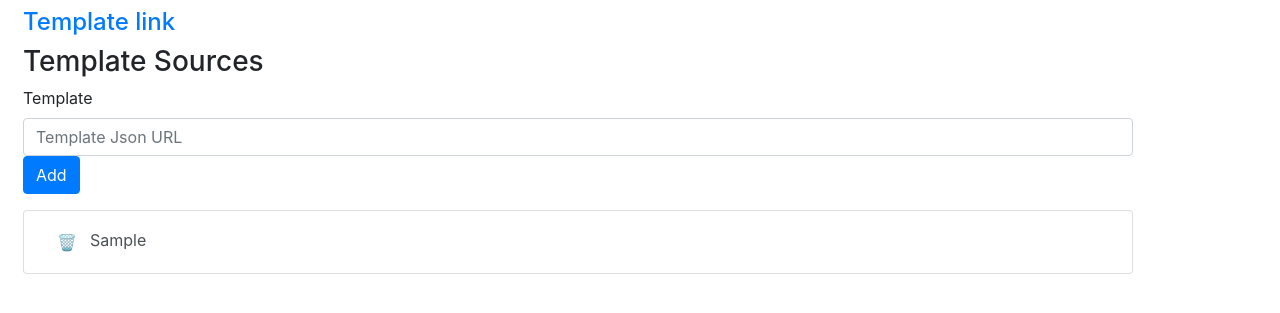
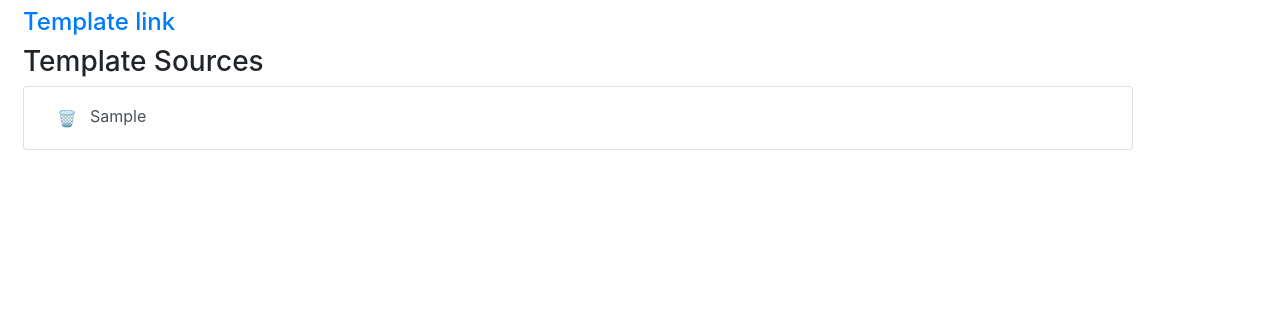
Before and after one commit to prasy-loyola/portainer-templates-manager, a Flask app: template templates/index.html in a window 1280 px wide. Shown: the top 313 px of the page. Run offline with Flask 2, Linux system fonts and the light colour scheme; the template is opened without the code that fills it: most values are stand-ins (such as "Sample title", 1, 10 or a date in 2020); some libraries are stand-ins or nearby versions.

Commit message:
hide the form

```diff
--- a/templates/index.html
+++ b/templates/index.html
@@ -18,7 +18,7 @@
 
         <h3>Template Sources</h3>
 
-        <div class="form-group form-sm">
+        <div class="form-group form-sm " hidden>
             <label for="templateLink">Template</label>
             <input type="text" name="templateLink" id="templateLink" class="form-control"
                 placeholder="Template Json URL" aria-describedby="templateLink">
```
